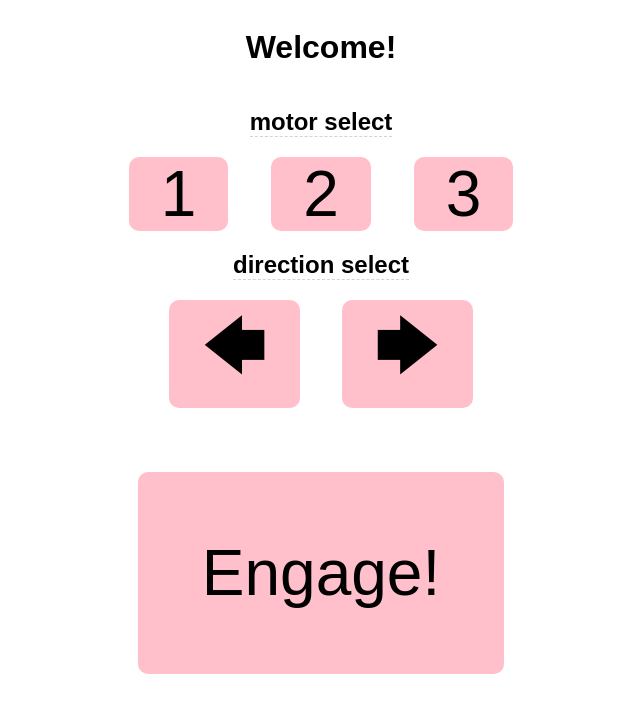
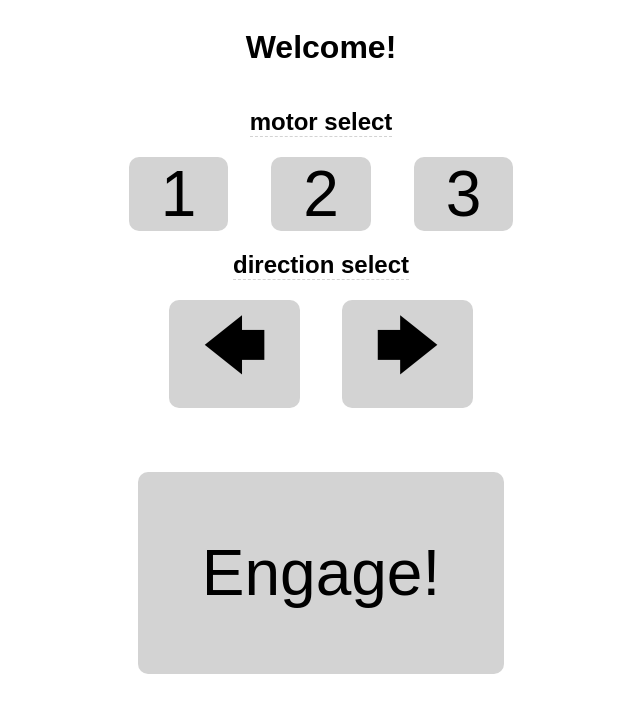
Before and after one commit to ryanmjacobs/comp, a plain HTML site: page web-iface/index.html in a window 1280 px wide. Shown: the whole page, without its empty margins (319-959 px from the left). Drawn offline with Linux system fonts and the light colour scheme.

Commit message:
fade in w/ new data

```diff
--- a/web-iface/index.html
+++ b/web-iface/index.html
@@ -11,19 +11,19 @@
 
         <h2>motor select</h2>
         <div>
-            <div id="motor-btn-1" class="btn off">1</div>
-            <div id="motor-btn-2" class="btn off">2</div>
-            <div id="motor-btn-3" class="btn off">3</div>
+            <div id="motor-btn-1" class="btn">1</div>
+            <div id="motor-btn-2" class="btn">2</div>
+            <div id="motor-btn-3" class="btn">3</div>
         </div>
 
         <h2>direction select</h2>
         <div>
-            <div id="arrow-btn-left"  class="btn off">&#129092;</div>
-            <div id="arrow-btn-right" class="btn off">&#129094;</div>
+            <div id="arrow-btn-left"  class="btn">&#129092;</div>
+            <div id="arrow-btn-right" class="btn">&#129094;</div>
         </div>
 
         <div>
-            <div id="engage-btn" class="engage btn off">Engage!</div>
+            <div id="engage-btn" class="engage btn">Engage!</div>
         </div>
 
         <script src="main.js"></script>
--- a/web-iface/style.css
+++ b/web-iface/style.css
@@ -23,6 +23,8 @@ h2 {
     cursor: pointer;
     border-radius: 10px;
     transition: 0.1s ease-out;
+
+    background-color: lightgray;
 }
 
 .off       { background-color: pink; }
```
